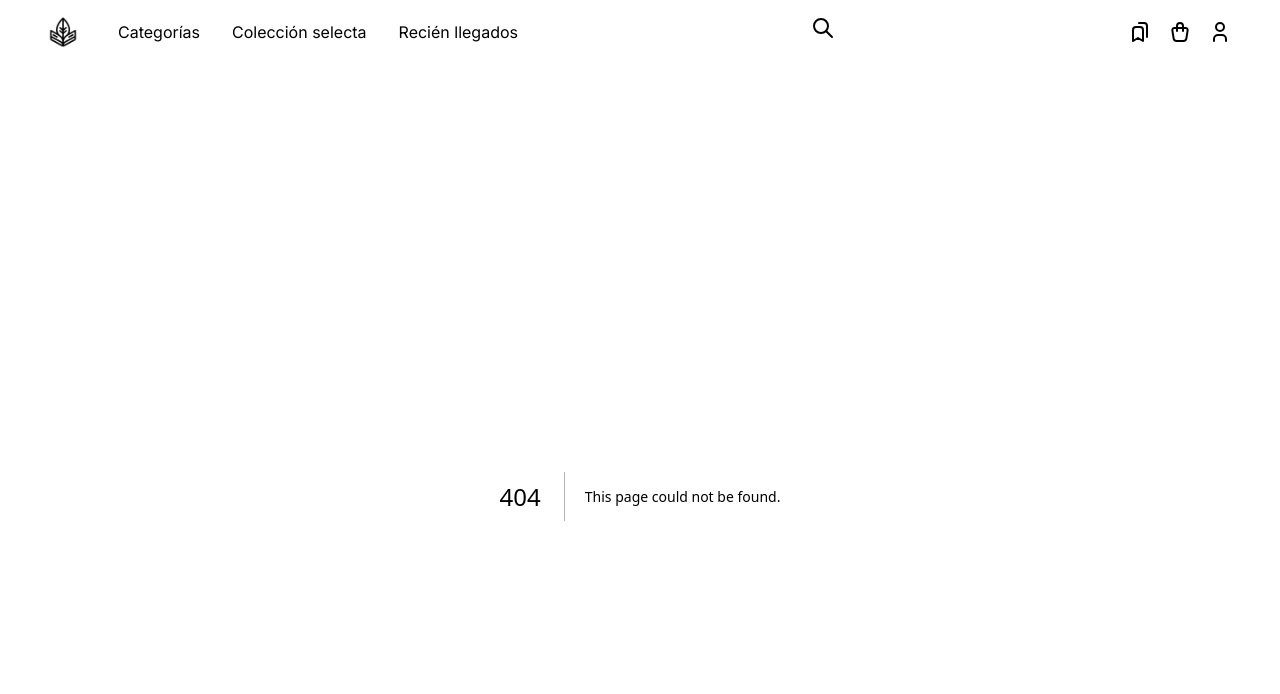
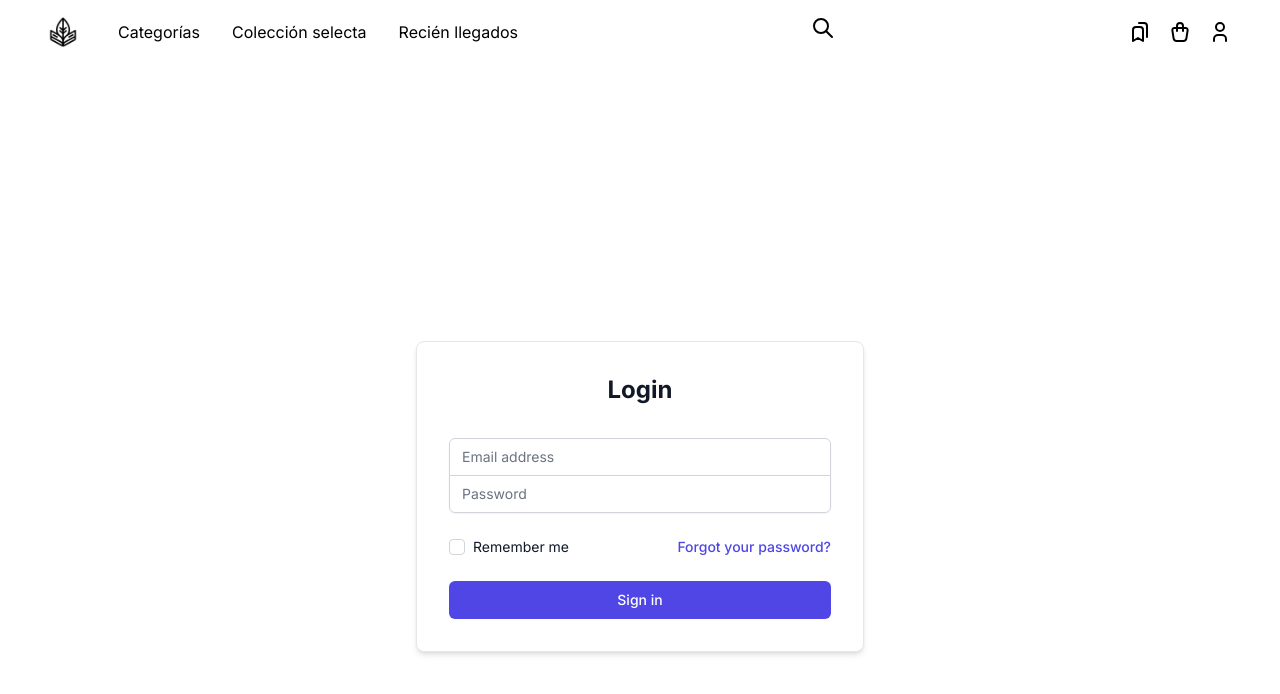
Before and after one commit to davidps79/frontend_digital_leaf, a Next.js app: page /login in a window 1280 px wide. Before the commit this address had no page. Shown: the top 694 px of the page. Built offline with nearby package versions, Linux system fonts and the light colour scheme.

Commit message:
Add API connection and login

```diff
--- /dev/null
+++ b/app/api.js
@@ -0,0 +1,11 @@
+import apiClient from './apiClient';
+
+export const login = async (email, password) => {
+  try {
+    const response = await apiClient.post('auth/login', { email, password });
+    return response.data;
+  } catch (error) {
+    console.error('Error details:', error.response?.data);
+    throw new Error(error.response?.data?.message || 'Error en la autenticación');
+  }
+};
--- /dev/null
+++ b/app/apiClient.js
@@ -0,0 +1,22 @@
+import axios from 'axios';
+
+const apiClient = axios.create({
+    baseURL: 'http://localhost:3001/',
+    timeout: 1000,
+    headers: {'Content-Type': 'application/json'}
+});
+
+apiClient.interceptors.request.use(
+  (config) => {
+    const token = localStorage.getItem('token');
+    if (token) {
+      config.headers['Authorization'] = `Bearer ${token}`;
+    }
+    return config;
+  },
+  (error) => {
+    return Promise.reject(error);
+  }
+);
+
+export default apiClient;
--- /dev/null
+++ b/app/login/page.js
@@ -0,0 +1,93 @@
+'use client'
+import { useState } from 'react';
+import { useRouter } from 'next/navigation';
+import { login } from '../api';
+
+export default function LoginPage() {
+  const [email, setEmail] = useState('');
+  const [password, setPassword] = useState('');
+  const [error, setError] = useState('');
+  const router = useRouter();
+
+  const handleSubmit = async (e) => {
+    e.preventDefault();
+    try {
+      const data = await login(email, password);
+      localStorage.setItem('token', data.access_token);
+      router.push('/ebook');
+    } catch (error) {
+      console.error('Error details:', error);
+      setError(error.message);
+    }
+  };
+
+  return (
+    <div className="flex items-center justify-center min-h-screen bg-white">
+      <div className="w-full max-w-md p-8 space-y-8 bg-white shadow-md rounded-lg border border-gray-200">
+        <h2 className="text-2xl font-bold text-center text-gray-900">Login</h2>
+        {error && <p className="text-red-500 text-center">{error}</p>}
+        <form className="mt-8 space-y-6" onSubmit={handleSubmit}>
+          <div className="rounded-md shadow-sm -space-y-px">
+            <div>
+              <label htmlFor="email" className="sr-only">Email address</label>
+              <input
+                id="email"
+                name="email"
+                type="email"
+                autoComplete="email"
+                required
+                className="relative block w-full px-3 py-2 border border-gray-300 placeholder-gray-500 text-gray-900 rounded-t-md focus:outline-none focus:ring-indigo-500 focus:border-indigo-500 focus:z-10 sm:text-sm"
+                placeholder="Email address"
+                value={email}
+                onChange={(e) => setEmail(e.target.value)}
+              />
+            </div>
+            <div>
+              <label htmlFor="password" className="sr-only">Password</label>
+              <input
+                id="password"
+                name="password"
+                type="password"
+                autoComplete="current-password"
+                required
+                className="relative block w-full px-3 py-2 border border-gray-300 placeholder-gray-500 text-gray-900 rounded-b-md focus:outline-none focus:ring-indigo-500 focus:border-indigo-500 focus:z-10 sm:text-sm"
+                placeholder="Password"
+                value={password}
+                onChange={(e) => setPassword(e.target.value)}
+              />
+            </div>
+          </div>
+
+          <div className="flex items-center justify-between">
+            <div className="flex items-center">
+              <input
+                id="remember_me"
+                name="remember_me"
+                type="checkbox"
+                className="h-4 w-4 text-indigo-600 focus:ring-indigo-500 border-gray-300 rounded"
+              />
+              <label htmlFor="remember_me" className="ml-2 block text-sm text-gray-900">
+                Remember me
+              </label>
+            </div>
+
+            <div className="text-sm">
+              <a href="#" className="font-medium text-indigo-600 hover:text-indigo-500">
+                Forgot your password?
+              </a>
+            </div>
+          </div>
+
+          <div>
+            <button
+              type="submit"
+              className="group relative w-full flex justify-center py-2 px-4 border border-transparent text-sm font-medium rounded-md text-white bg-indigo-600 hover:bg-indigo-700 focus:outline-none focus:ring-2 focus:ring-offset-2 focus:ring-indigo-500"
+            >
+              Sign in
+            </button>
+          </div>
+        </form>
+      </div>
+    </div>
+  );
+}
--- a/package.json
+++ b/package.json
@@ -9,9 +9,13 @@
     "lint": "next lint"
   },
   "dependencies": {
+    "@tabler/icons-react": "^3.4.0",
+    "@tailwindcss/typography": "^0.5.13",
+    "axios": "^1.6.8",
     "next": "14.2.3",
     "react": "^18",
-    "react-dom": "^18"
+    "react-dom": "^18",
+    "react-reader": "^2.0.10"
   },
   "devDependencies": {
     "@tailwindcss/forms": "^0.5.7",
```
Also changed, not shown: 1 other file (tests, documents, lock files or other folders).
